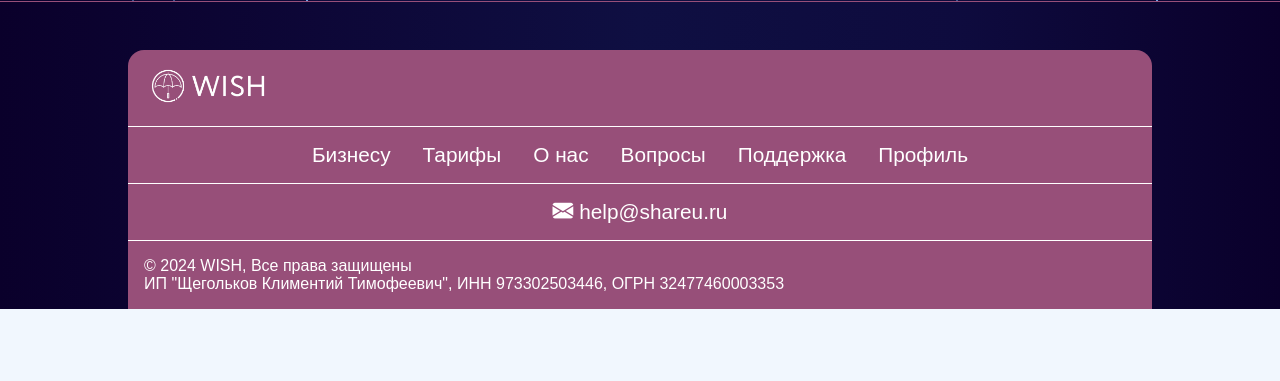
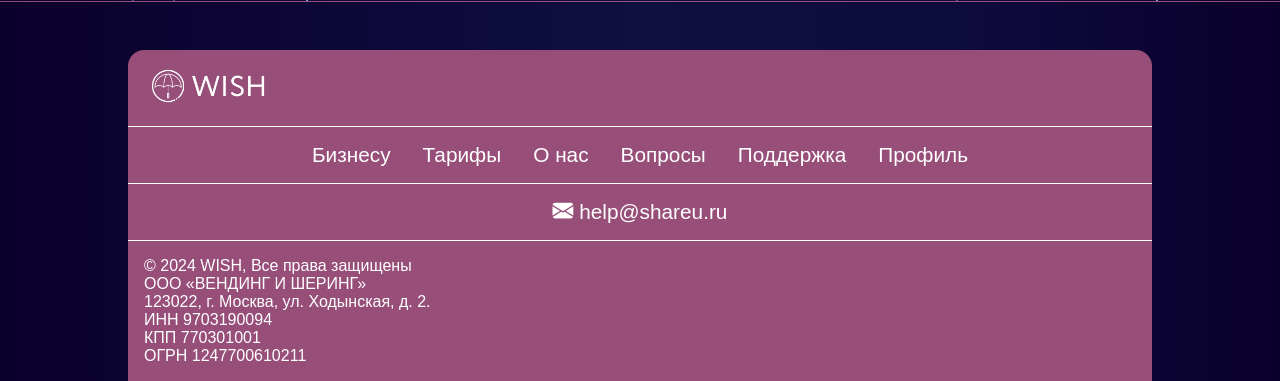
Before and after one commit to shareu-wish/wish-webapp, a Flask app: page / in a window 1280 px wide. Shown: the part 5667-6048 px from the top of the page. Before the commit the page ends 5976 px from the top, so only its background shows below. Run offline with Flask 3, Linux system fonts and the light colour scheme; data that the repository does not hold is empty.

Commit message:
Update index.html
Изменён footer на новую актуальную информацию

```diff
--- a/templates/index.html
+++ b/templates/index.html
@@ -355,7 +355,7 @@
             </div>
             <div class="row last">
                 © 2024 WISH, Все права защищены<br>
-                ИП&nbsp;"Щегольков&nbsp;Климентий&nbsp;Тимофеевич", ИНН&nbsp;973302503446, ОГРН&nbsp;32477460003353
+                ООО «ВЕНДИНГ И ШЕРИНГ» <br> 123022, г. Москва, ул. Ходынская, д. 2. <br> ИНН 9703190094 <br> КПП 770301001 <br> ОГРН 1247700610211
             </div>
         </footer>
     </section>
```
